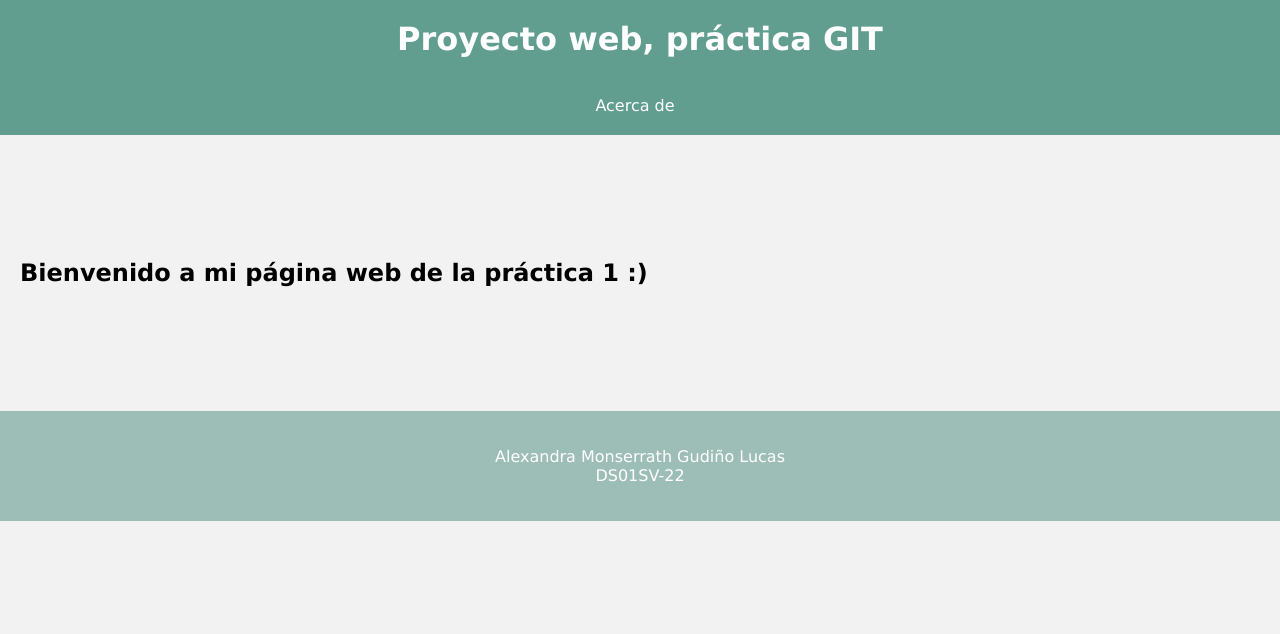
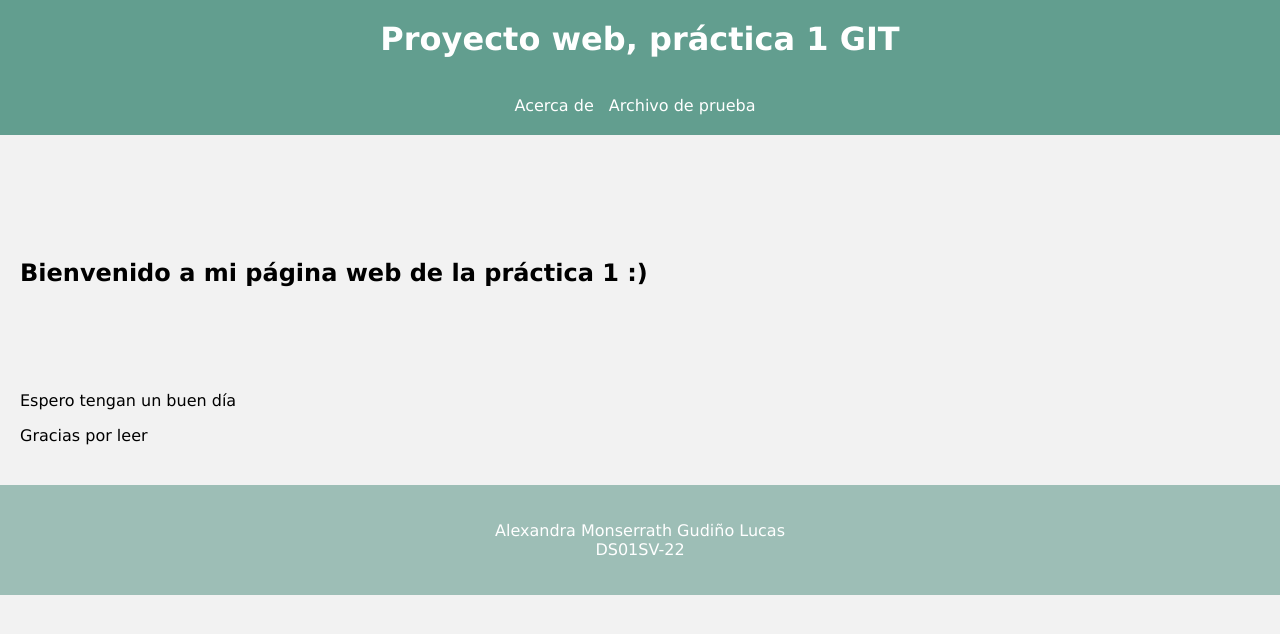
Before and after one commit to alexamgl/Practica_GIT, a plain HTML site: page index.html in a window 1280 px wide. Drawn offline with Linux system fonts and the light colour scheme.

Commit message:
Cambios en el index, tercer commit

```diff
--- a/index.html
+++ b/index.html
@@ -6,13 +6,14 @@
 </head>
 <body>
   <header>
-    <h1>Proyecto web, práctica GIT</h1>
+    <h1>Proyecto web, práctica 1 GIT </h1>
 
       <br><br>
       <nav>
         <ul>
 
           <li></b><a href="acercade.html">Acerca de</a></li>
+          <li><a href="prueba.html">Archivo de prueba</a></li>
 
         </ul>
       </nav>
@@ -22,6 +23,10 @@
   <main>
     <section>
       <h2> <br><br><br> Bienvenido a mi página web de la práctica 1 :) <br><br><br><br> </h2>
+
+      <p>Espero tengan un buen día</p>
+
+      <p>Gracias por leer</p>
 
 
 
```
